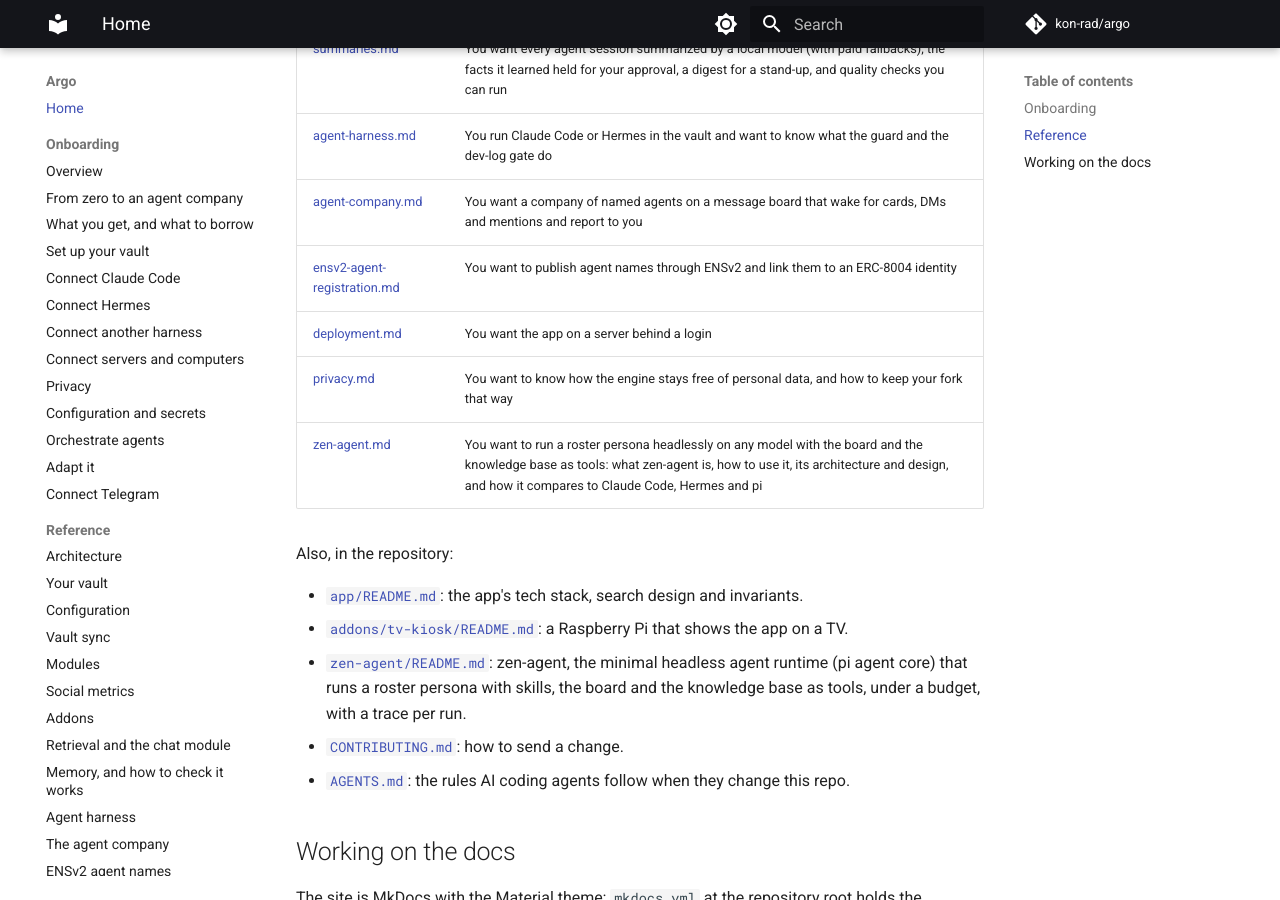
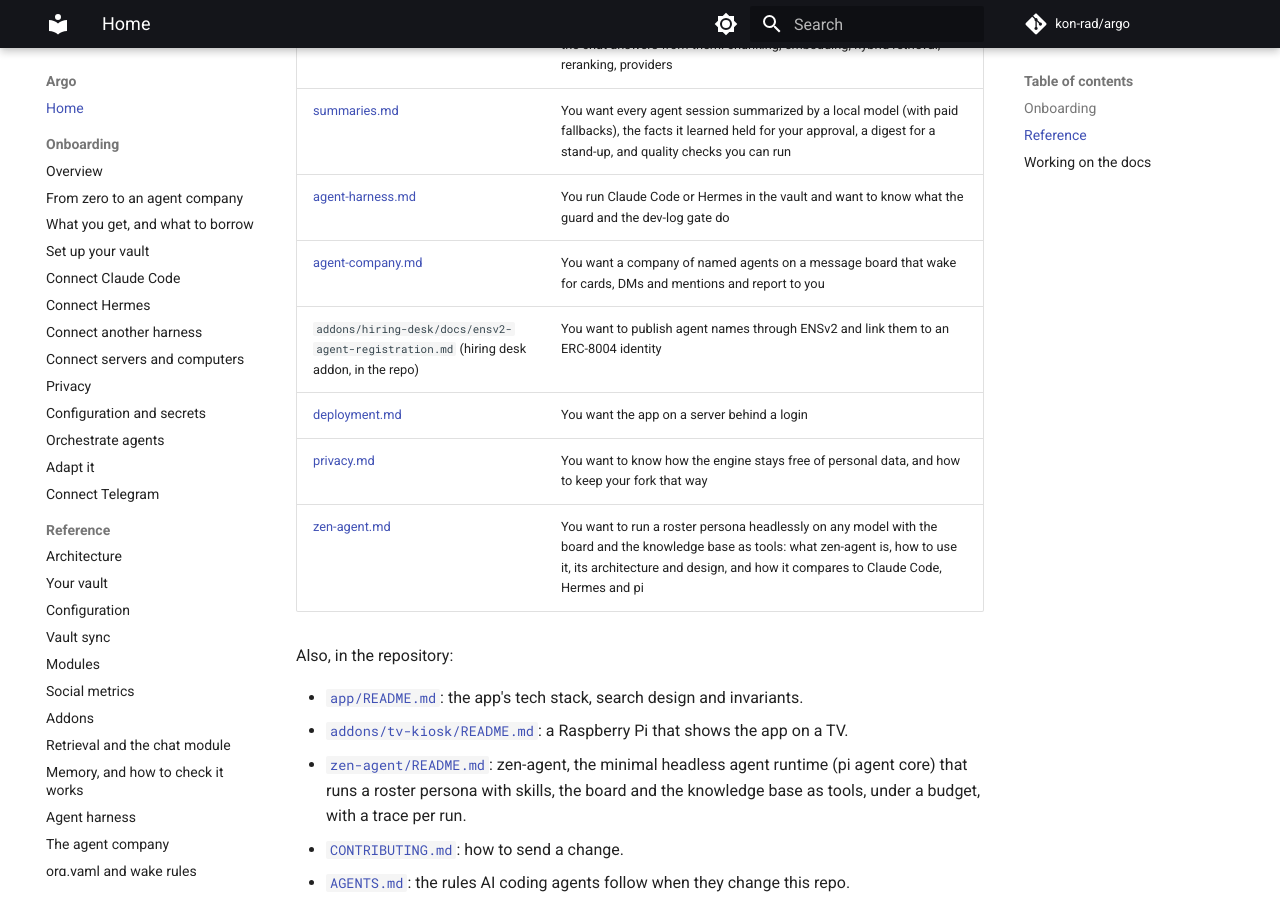
Before and after one commit to kon-rad/argo, an MkDocs documentation site: the page built from docs/README.md, in a window 1280 px wide and 900 px high, scrolled down 1784 px. Built offline with MkDocs 1.6.1 and Material for MkDocs 9.7.7, drawn with Linux system fonts in a browser that asks for light colours; comment, search, counter and statistics services are not loaded.

Commit message:
fix(desk): mount no desk routes when the addon is not booted; drop moved doc from nav
An app built without bootAddons (the test suite, tools) no longer throws
'Hiring desk routes are unavailable' for every route test; the missing
install is still reported by bootDesk when the desk module is enabled.
mkdocs strict build: the ENSv2 doc moved into addons/hiring-desk/docs,
so the nav entry goes and the README row names the new path.

Co-Authored-By: Claude Fable 5.1 <noreply@anthropic.com>

```diff
--- a/docs/README.md
+++ b/docs/README.md
@@ -37,7 +37,7 @@ New here? Start with the [onboarding path](onboarding/README.md): short pages fr
 | [summaries.md](summaries.md) | You want every agent session summarized by a local model (with paid fallbacks), the facts it learned held for your approval, a digest for a stand-up, and quality checks you can run |
 | [agent-harness.md](agent-harness.md) | You run Claude Code or Hermes in the vault and want to know what the guard and the dev-log gate do |
 | [agent-company.md](agent-company.md) | You want a company of named agents on a message board that wake for cards, DMs and mentions and report to you |
-| [ensv2-agent-registration.md](ensv2-agent-registration.md) | You want to publish agent names through ENSv2 and link them to an ERC-8004 identity |
+| `addons/hiring-desk/docs/ensv2-agent-registration.md` (hiring desk addon, in the repo) | You want to publish agent names through ENSv2 and link them to an ERC-8004 identity |
 | [deployment.md](deployment.md) | You want the app on a server behind a login |
 | [privacy.md](privacy.md) | You want to know how the engine stays free of personal data, and how to keep your fork that way |
 | [zen-agent.md](zen-agent.md) | You want to run a roster persona headlessly on any model with the board and the knowledge base as tools: what zen-agent is, how to use it, its architecture and design, and how it compares to Claude Code, Hermes and pi |
--- a/mkdocs.yml
+++ b/mkdocs.yml
@@ -80,7 +80,6 @@ nav:
       - Memory, and how to check it works: memory.md
       - Agent harness: agent-harness.md
       - The agent company: agent-company.md
-      - ENSv2 agent names: ensv2-agent-registration.md
       - org.yaml and wake rules: org-yaml.md
       - Deployment: deployment.md
       - Privacy (engine): privacy.md
```
Also changed, not shown: 1 other file.
